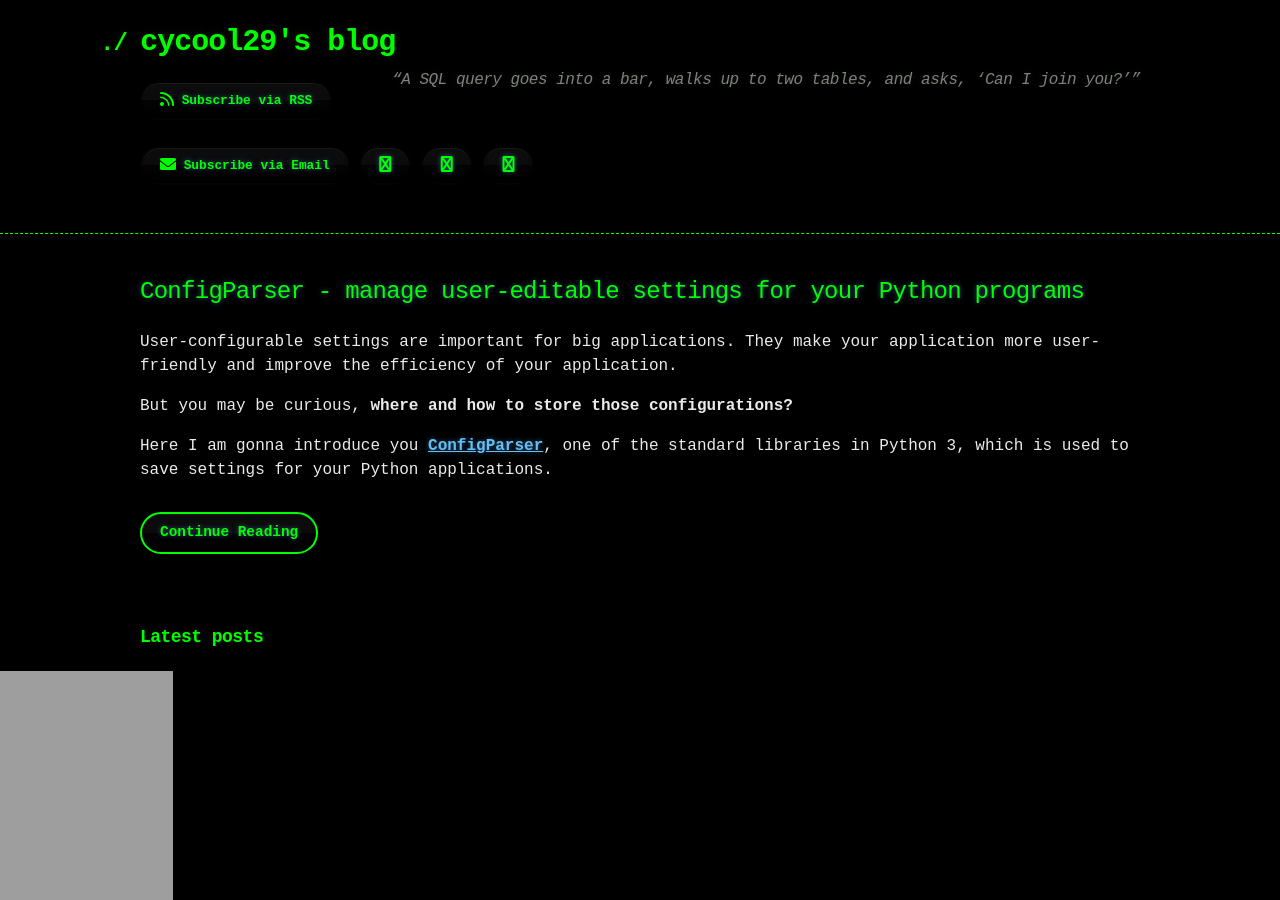
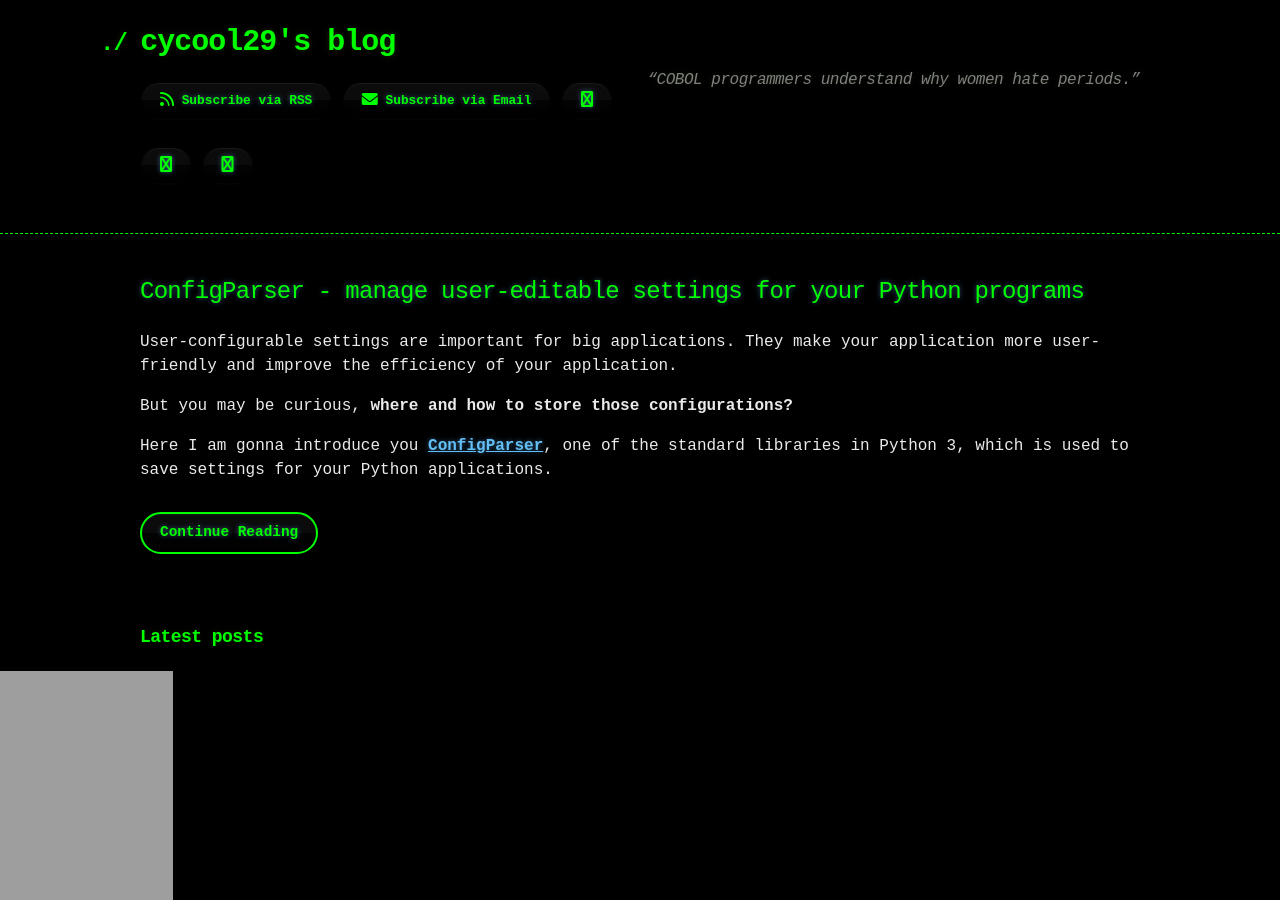
Before and after one commit to cycool29/cycool29.github.io, a Jekyll site: the page built from index.md, in a window 1280 px wide and 900 px high. Built offline with Jekyll 4.4.1, drawn with Linux system fonts in a browser that asks for light colours; a style sheet for code colours, icons or effects is not loaded.

Commit message:
Update quotes

```diff
--- a/_config.yml
+++ b/_config.yml
@@ -1,5 +1,5 @@
 title: cycool29's blog
-description: "“A SQL query goes into a bar, walks up to two tables, and asks, ‘Can I join you?’” "
+description: "“COBOL programmers understand why women hate periods.” "
 bio: A high school student. Intermediate in Python, Git, Bash. Learning JavaScript. He/Him. "
 author: cycool29
 url: https://cycool29.github.io
```
